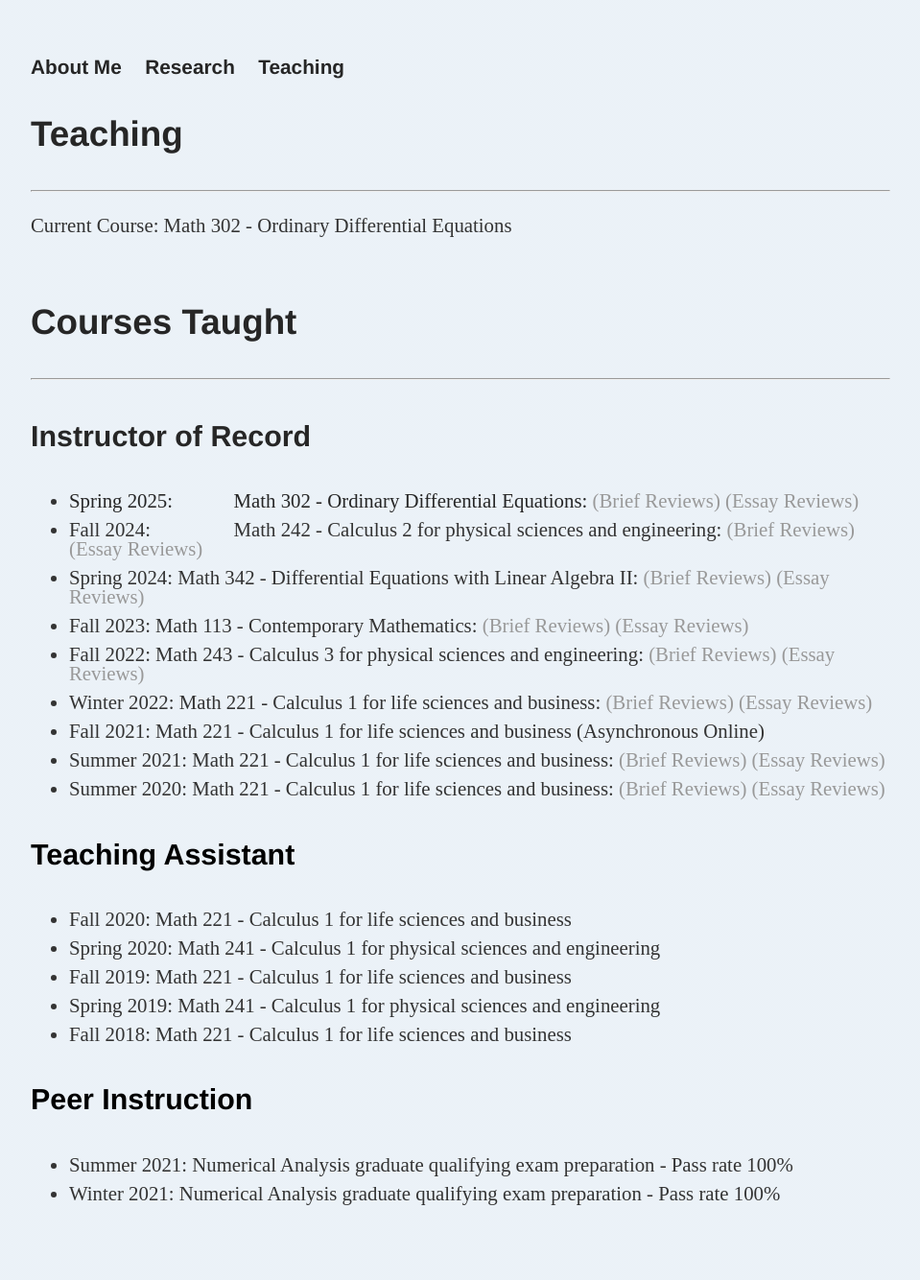
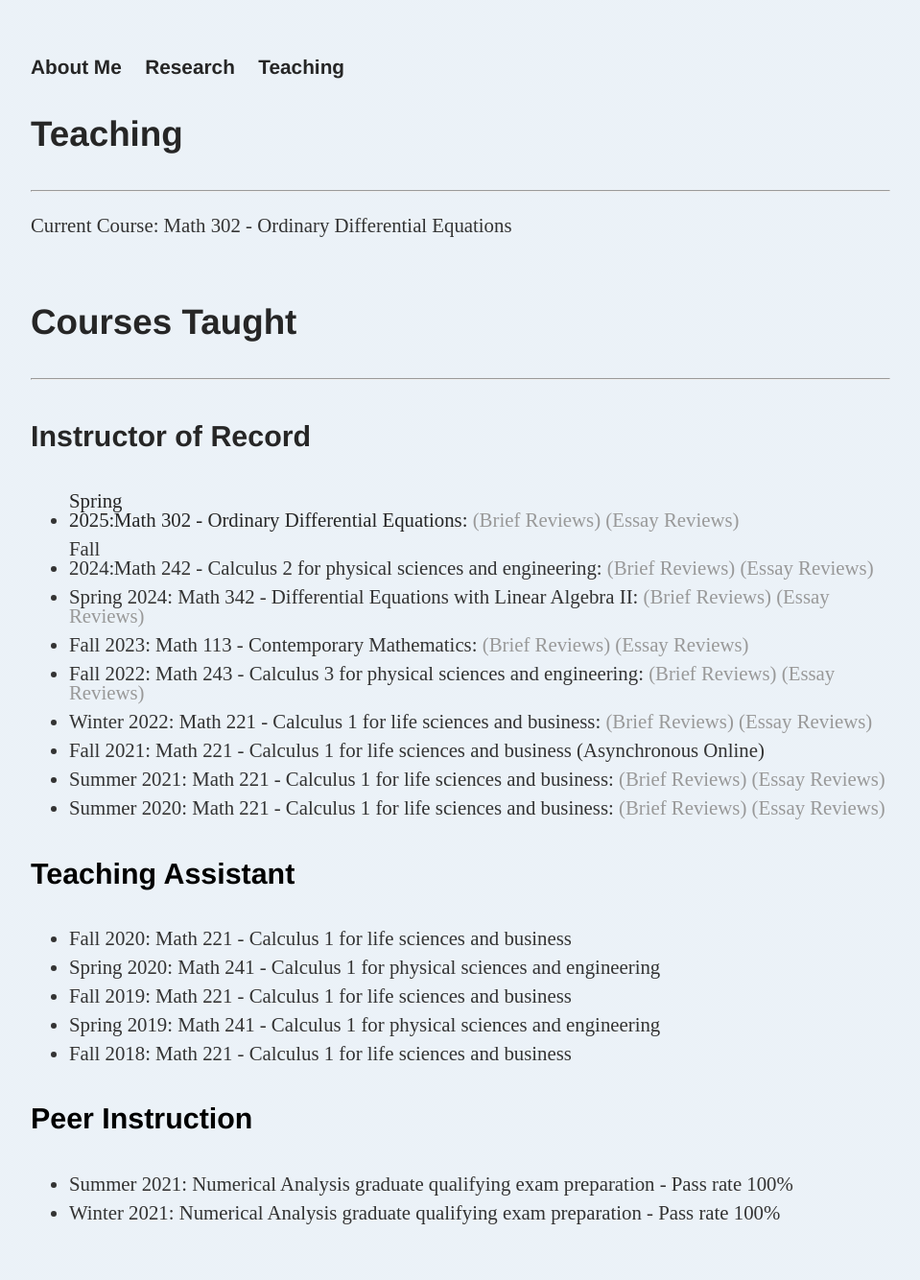
Before and after one commit to dhayes95/dhayes95.github.io, a Jekyll site: the page built from teaching/index.html, in a window 1280 px wide. Shown: the whole page at 96% size, without its empty margins (160-1119 px from the left). Built offline with Jekyll 4.4.1, drawn with Linux system fonts in a browser that asks for light colours.

Commit message:
Update main.css

```diff
--- a/css/main.css
+++ b/css/main.css
@@ -31,6 +31,6 @@ footer { position: absolute; bottom: 0; border-top: 1px solid #d5d5d5; font-size
 
 .sem-label {
   display: inline-block;
-  width: 8em;    /* or whatever width aligns things nicely */
+  width: 2em;    /* or whatever width aligns things nicely */
   /* optionally: text-align: right; */
 }
```
